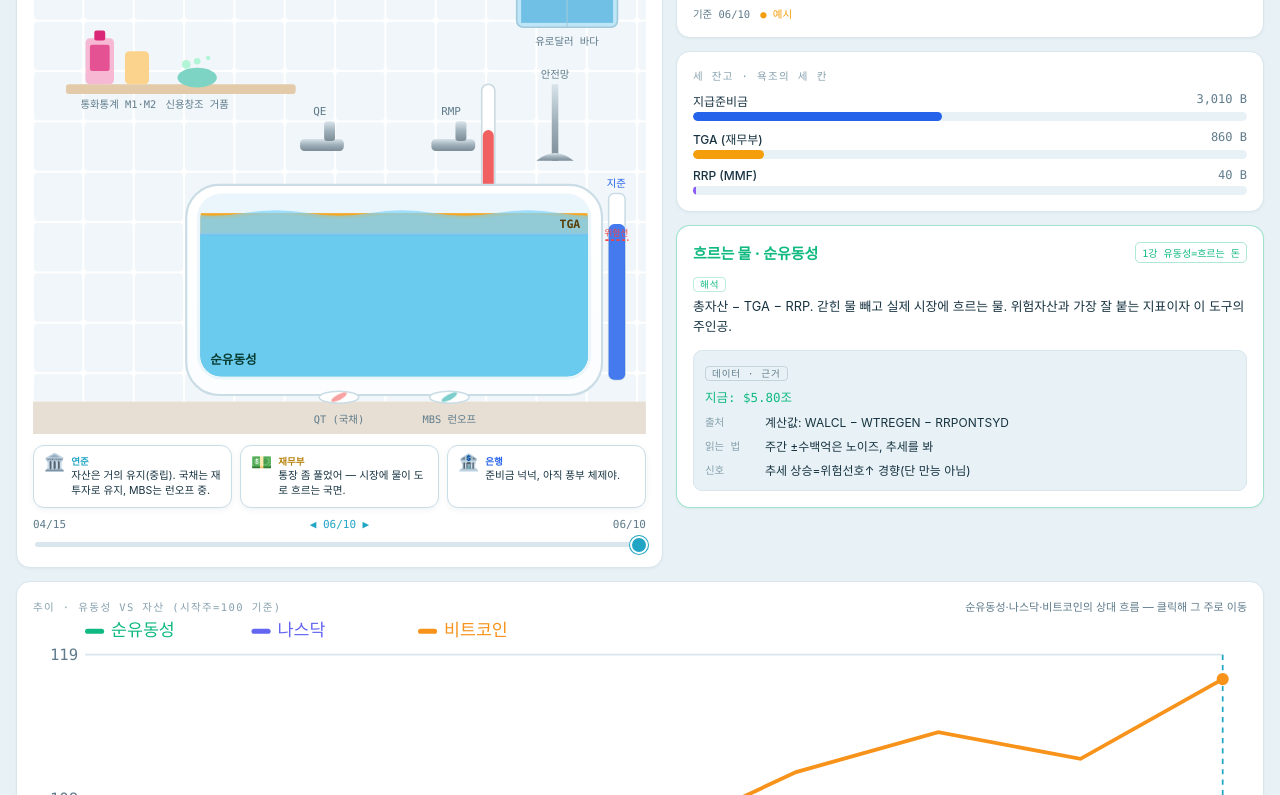
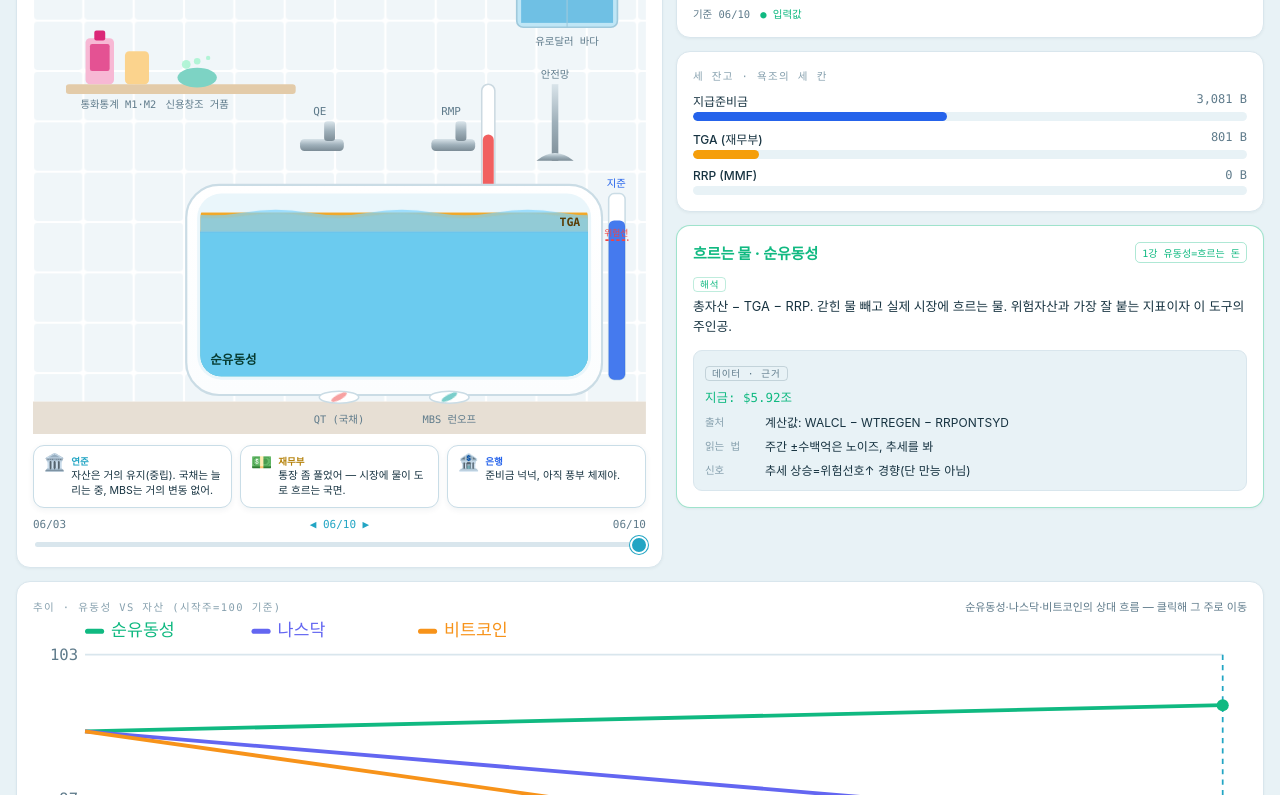
Before and after one commit to ektmf3210-stack/liquidity-bathroom, a plain HTML site: page index.html in a window 1280 px wide. Shown: the part 243-1038 px from the top of the page. Drawn offline with Linux system fonts and the light colour scheme; a web font is replaced by a local one.

Commit message:
Update index.html

```diff
--- a/index.html
+++ b/index.html
@@ -115,16 +115,9 @@
 const C={water:"#22A5C4",waterDeep:"#0E7490",surface:"#7DD3FC",net:"#10B981",tga:"#F59E0B",rrp:"#8B5CF6",res:"#2563EB",red:"#EF4444",sea:"#3BA7D9",muted:"#5F7B8B",soft:"#86A0AE",text:"#173341",line:"#D9E6ED",bg:"#E8F2F6",porcEdge:"#CADCE5",chrome:"#9FB0BA"};
 const MONO="ui-monospace,'SF Mono','JetBrains Mono',Menlo,monospace";
 let data=[
- {d:"04/15",totalAssets:6670,treasuries:4180,mbs:2210,tga:1010,rrp:40,reserves:2860,effr:3.83,m2:21850,nasdaq:20400,btc:92000},
- {d:"04/22",totalAssets:6668,treasuries:4178,mbs:2206,tga:960,rrp:42,reserves:2900,effr:3.83,m2:21880,nasdaq:20300,btc:90000},
- {d:"04/29",totalAssets:6672,treasuries:4180,mbs:2202,tga:880,rrp:48,reserves:2980,effr:3.83,m2:21920,nasdaq:20550,btc:94000},
- {d:"05/06",totalAssets:6675,treasuries:4182,mbs:2198,tga:850,rrp:50,reserves:3010,effr:3.83,m2:21950,nasdaq:20800,btc:97000},
- {d:"05/13",totalAssets:6678,treasuries:4185,mbs:2194,tga:830,rrp:52,reserves:3030,effr:3.83,m2:21980,nasdaq:20700,btc:96000},
- {d:"05/20",totalAssets:6680,treasuries:4186,mbs:2190,tga:870,rrp:45,reserves:2995,effr:3.83,m2:22010,nasdaq:21000,btc:101000},
- {d:"05/27",totalAssets:6685,treasuries:4189,mbs:2186,tga:900,rrp:40,reserves:2965,effr:3.83,m2:22030,nasdaq:21150,btc:104000},
- {d:"06/03",totalAssets:6690,treasuries:4192,mbs:2182,tga:880,rrp:38,reserves:2990,effr:3.83,m2:22060,nasdaq:21050,btc:102000},
- {d:"06/10",totalAssets:6700,treasuries:4196,mbs:2178,tga:860,rrp:40,reserves:3010,effr:3.83,m2:22090,nasdaq:21350,btc:108000},
-].map(r=>({...r,net:r.totalAssets-r.tga-r.rrp,live:false}));
+ {d:"06/03",totalAssets:6711,treasuries:4469,mbs:1965,tga:846,rrp:2.062,reserves:3014,effr:3.62,m2:22804.5,nasdaq:26830.96,btc:65710},
+ {d:"06/10",totalAssets:6725,treasuries:4480,mbs:1965,tga:801,rrp:0.387,reserves:3081,effr:3.62,m2:22804.5,nasdaq:25809.66,btc:61531},
+].map(r=>({...r,net:r.totalAssets-r.tga-r.rrp,live:true}));
 let idx=data.length-1, sel="net";
 const tn=b=>(b/1000).toFixed(2), bn=b=>Math.round(b).toLocaleString();
 const reduce=window.matchMedia("(prefers-reduced-motion:reduce)").matches;
```
